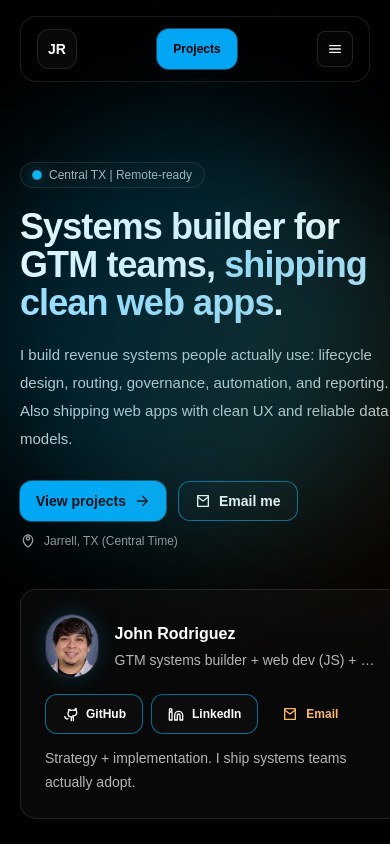
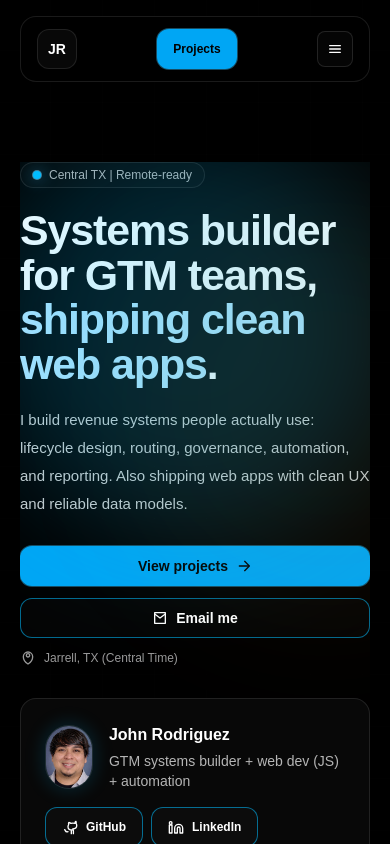
Before and after one commit to OS-DevSource/john-rodriguez-portfolio, a Next.js app: page / in a window 390 px wide. Shown: the top 844 px of the page. Built offline with nearby package versions, Linux system fonts and the light colour scheme.

Commit message:
fix: eliminate mobile clipping in hero and contact sections
Apply mobile-only width constraints and wrapping behavior to hero and contact content, using min-w-0 and responsive text/row handling so small screens no longer clip while desktop visuals stay unchanged.

```diff
--- a/src/app/page.js
+++ b/src/app/page.js
@@ -268,7 +268,7 @@ function SectionTitle({ eyebrow, title, subtitle, tone = "ice" }) {
 
 function ProfileSummary({ mailto }) {
   return (
-    <Card interactive className="max-w-md border-white/8 bg-white/[0.02]">
+    <Card interactive className="max-w-md border-white/8 bg-white/[0.02] max-md:max-w-full">
       <div className="flex items-center gap-4">
         <div className="relative">
           <div className="absolute -inset-1 rounded-full bg-sky-400/12 blur" />
@@ -279,8 +279,8 @@ function ProfileSummary({ mailto }) {
           />
         </div>
         <div className="min-w-0">
-          <div className="truncate text-base font-bold text-white">{COPY.name}</div>
-          <div className="mt-1 truncate text-sm text-white/70">{COPY.titleOneLine}</div>
+          <div className="text-base font-bold text-white md:truncate">{COPY.name}</div>
+          <div className="mt-1 text-sm text-white/70 md:truncate">{COPY.titleOneLine}</div>
         </div>
       </div>
 
@@ -692,29 +692,34 @@ export default function PortfolioPage() {
 
           <main className={TOKENS.sectionY}>
             <section id="home" ref={homeRef} className="scroll-mt-28">
-              <div className="relative">
+              <div className="relative max-md:overflow-hidden">
                 <div className="pointer-events-none absolute -left-10 -top-10 h-[420px] w-[420px] rounded-full bg-sky-400/[0.20] blur-3xl" />
                 <div className="pointer-events-none absolute left-24 top-8 h-[420px] w-[420px] rounded-full bg-orange-400/[0.05] blur-3xl" />
 
-                <div className="grid gap-10 md:grid-cols-[1.35fr_0.65fr] md:items-start">
-                  <div>
+                <div className="grid gap-10 max-md:gap-8 md:grid-cols-[1.35fr_0.65fr] md:items-start">
+                  <div className="min-w-0">
                     <div className="inline-flex items-center gap-2 rounded-full border border-white/10 bg-white/[0.02] px-3 py-1 text-xs text-white/70">
                       <span className="h-2 w-2 rounded-full bg-sky-400 ring-1 ring-sky-300/55 shadow-[0_0_16px_rgba(56,189,248,0.76)]" />
                       Central TX | Remote-ready
                     </div>
 
-                    <h1 className={cx(TOKENS.h1, "mt-5 max-w-3xl")}>
+                    <h1
+                      className={cx(
+                        TOKENS.h1,
+                        "mt-5 max-w-3xl max-md:max-w-full max-md:text-[clamp(2.2rem,11vw,3.25rem)] max-md:leading-[1.04]"
+                      )}
+                    >
                       Systems builder for GTM teams,
                       <span className="text-sky-200"> shipping clean web apps</span>.
                     </h1>
 
-                    <p className={cx(TOKENS.body, "mt-5 max-w-2xl")}>{COPY.subhead}</p>
+                    <p className={cx(TOKENS.body, "mt-5 max-w-2xl max-md:max-w-full")}>{COPY.subhead}</p>
 
-                    <div className="mt-7 flex flex-wrap items-center gap-3">
-                      <Button onClick={() => go("projects")}>
+                    <div className="mt-7 flex flex-wrap items-center gap-3 max-md:flex-col max-md:items-stretch">
+                      <Button onClick={() => go("projects")} className="max-md:w-full">
                         View projects <Icon name="arrow" className="h-4 w-4" />
                       </Button>
-                      <Button as="a" href={mailto} variant="secondary">
+                      <Button as="a" href={mailto} variant="secondary" className="max-md:w-full">
                         <Icon name="mail" className="h-4 w-4" /> Email me
                       </Button>
                       <div className="flex items-center gap-2 text-xs text-white/60">
@@ -723,7 +728,7 @@ export default function PortfolioPage() {
                     </div>
                   </div>
 
-                  <div className="md:pt-2">
+                  <div className="min-w-0 md:pt-2">
                     <ProfileSummary mailto={mailto} />
                   </div>
                 </div>
@@ -856,8 +861,8 @@ export default function PortfolioPage() {
               />
 
               <div className="grid gap-6 md:grid-cols-2">
-                <Card interactive>
-                  <div className="flex items-center gap-4">
+                <Card interactive className="min-w-0 w-full">
+                  <div className="flex min-w-0 items-start gap-4">
                     <img
                       src={HEADSHOT_SRC}
                       alt="Headshot of John Rodriguez"
@@ -865,48 +870,49 @@ export default function PortfolioPage() {
                     />
                     <div className="min-w-0">
                       <div className="text-base font-bold text-white">{COPY.name}</div>
-                      <div className="mt-1 truncate text-sm text-white/70">{COPY.headline}</div>
+                      <div className="mt-1 text-sm text-white/70 md:truncate">{COPY.headline}</div>
                     </div>
                   </div>
 
                   <div className="mt-5 grid gap-3">
                     <a
                       href={mailto}
-                      className="flex items-center justify-between rounded-xl border border-white/10 bg-white/[0.02] px-4 py-3 text-sm text-white/80 transition hover:border-white/20 hover:bg-white/[0.04]"
+                      className="flex min-w-0 items-center justify-between gap-3 rounded-xl border border-white/10 bg-white/[0.02] px-4 py-3 text-sm text-white/80 transition hover:border-white/20 hover:bg-white/[0.04]"
                     >
-                      <span className="flex items-center gap-2">
-                        <Icon name="mail" className="h-4 w-4" /> {COPY.email}
+                      <span className="flex min-w-0 items-center gap-2 overflow-hidden">
+                        <Icon name="mail" className="h-4 w-4 flex-none" />
+                        <span className="truncate">{COPY.email}</span>
                       </span>
-                      <Icon name="arrow" className="h-4 w-4 text-white/60" />
+                      <Icon name="arrow" className="h-4 w-4 flex-none text-white/60" />
                     </a>
 
                     <a
                       href={COPY.github}
                       target="_blank"
                       rel="noreferrer"
-                      className="flex items-center justify-between rounded-xl border border-white/10 bg-white/[0.02] px-4 py-3 text-sm text-white/80 transition hover:border-white/20 hover:bg-white/[0.04]"
+                      className="flex min-w-0 items-center justify-between gap-3 rounded-xl border border-white/10 bg-white/[0.02] px-4 py-3 text-sm text-white/80 transition hover:border-white/20 hover:bg-white/[0.04]"
                     >
-                      <span className="flex items-center gap-2">
+                      <span className="flex min-w-0 items-center gap-2 overflow-hidden">
                         <Icon name="github" className="h-4 w-4" /> GitHub
                       </span>
-                      <Icon name="arrow" className="h-4 w-4 text-white/60" />
+                      <Icon name="arrow" className="h-4 w-4 flex-none text-white/60" />
                     </a>
 
                     <a
                       href={COPY.linkedin}
                       target="_blank"
                       rel="noreferrer"
-                      className="flex items-center justify-between rounded-xl border border-white/10 bg-white/[0.02] px-4 py-3 text-sm text-white/80 transition hover:border-white/20 hover:bg-white/[0.04]"
+                      className="flex min-w-0 items-center justify-between gap-3 rounded-xl border border-white/10 bg-white/[0.02] px-4 py-3 text-sm text-white/80 transition hover:border-white/20 hover:bg-white/[0.04]"
                     >
-                      <span className="flex items-center gap-2">
+                      <span className="flex min-w-0 items-center gap-2 overflow-hidden">
                         <Icon name="linkedin" className="h-4 w-4" /> LinkedIn
                       </span>
-                      <Icon name="arrow" className="h-4 w-4 text-white/60" />
+                      <Icon name="arrow" className="h-4 w-4 flex-none text-white/60" />
                     </a>
                   </div>
                 </Card>
 
-                <Card interactive>
+                <Card interactive className="min-w-0 w-full">
                   <div className="text-base font-bold text-white">Message</div>
                   <p className={cx(TOKENS.muted, "mt-2")}>This opens your email client with the details prefilled.</p>
 
```
